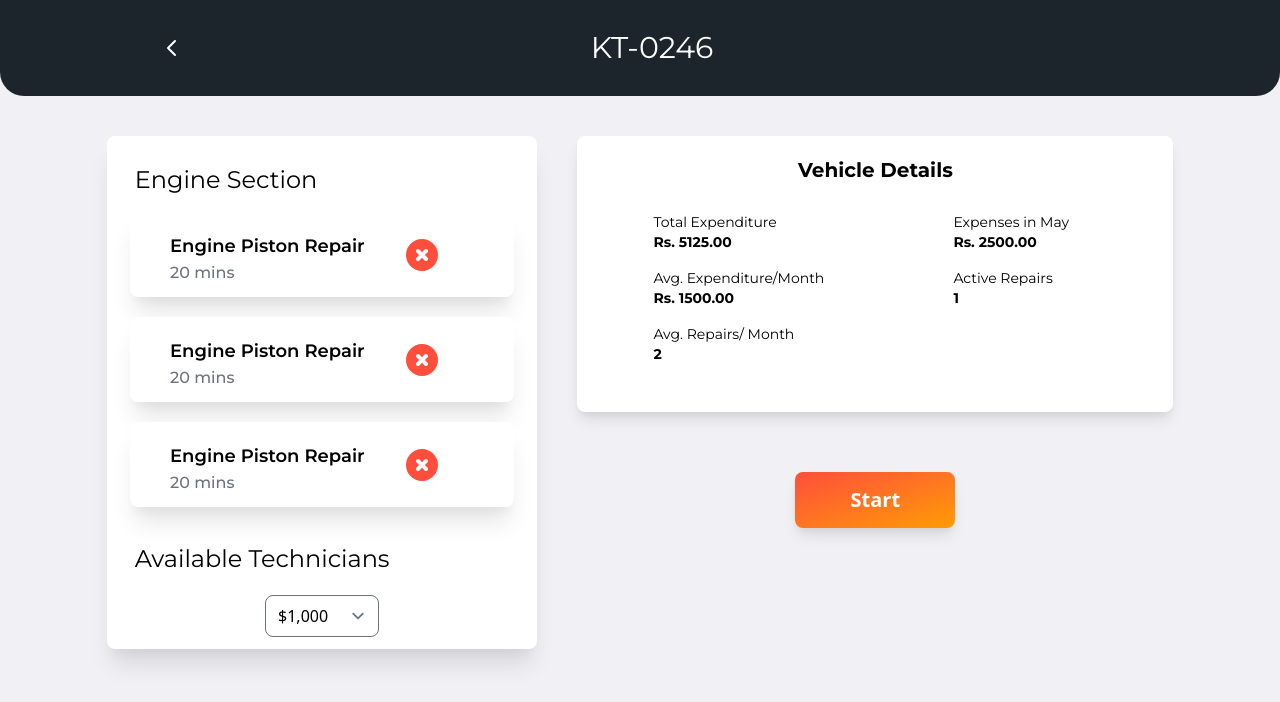
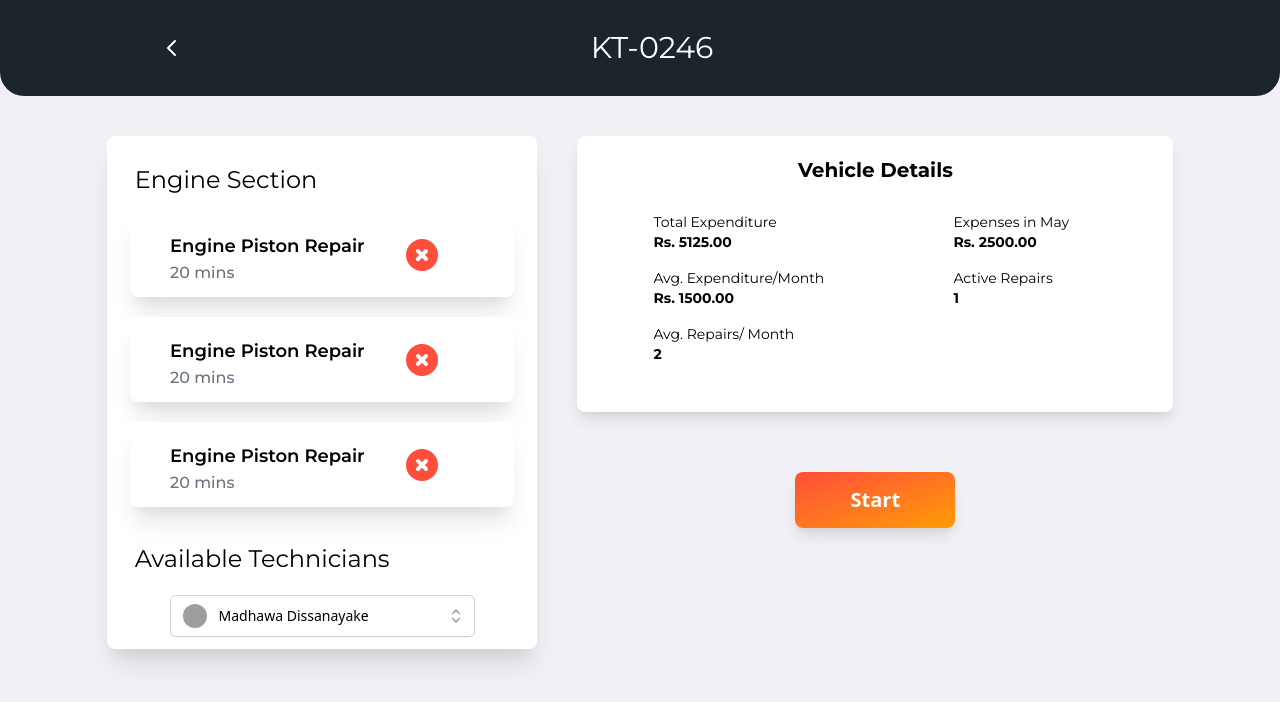
Before and after one commit to dumidu1998/autoaid-front, a React (Create React App) app: page /technician/summary in a window 1280 px wide. Shown: the top 702 px of the page. Built offline with nearby package versions, Linux system fonts and the light colour scheme; grey boxes are pictures that could not be loaded.

Commit message:
new drop down added

```diff
--- a/package.json
+++ b/package.json
@@ -4,6 +4,7 @@
   "private": true,
   "dependencies": {
     "@craco/craco": "^6.1.2",
+    "@headlessui/react": "^1.3.0",
     "@tailwindcss/forms": "^0.3.3",
     "@testing-library/jest-dom": "^5.11.4",
     "@testing-library/react": "^11.1.0",
--- a/src/components/Moleculars/technician/TechniciansDropDown.js
+++ b/src/components/Moleculars/technician/TechniciansDropDown.js
@@ -1,14 +1,115 @@
-import React from 'react'
+/* This example requires Tailwind CSS v2.0+ */
+import { Fragment, useState } from 'react'
+import { Listbox, Transition } from '@headlessui/react'
+// import { CheckIcon, SelectorIcon } from '@heroicons/react/solid'
+
+const people = [
+    {
+        id: 1,
+        name: 'Hasantha Lakshan',
+        avatar:
+            'https://images.unsplash.com/photo-1491528323818-fdd1faba62cc?ixlib=rb-1.2.1&ixid=eyJhcHBfaWQiOjEyMDd9&auto=format&fit=facearea&facepad=2&w=256&h=256&q=80',
+    },
+    {
+        id: 2,
+        name: 'Amod Lakshan',
+        avatar:
+            'https://images.unsplash.com/photo-1550525811-e5869dd03032?ixlib=rb-1.2.1&auto=format&fit=facearea&facepad=2&w=256&h=256&q=80',
+    },
+    {
+        id: 3,
+        name: 'Dumidu Kasun',
+        avatar:
+            'https://images.unsplash.com/photo-1500648767791-00dcc994a43e?ixlib=rb-1.2.1&ixid=eyJhcHBfaWQiOjEyMDd9&auto=format&fit=facearea&facepad=2.25&w=256&h=256&q=80',
+    },
+    {
+        id: 4,
+        name: 'Madhawa Dissanayake',
+        avatar:
+            'https://images.unsplash.com/photo-1472099645785-5658abf4ff4e?ixlib=rb-1.2.1&ixid=eyJhcHBfaWQiOjEyMDd9&auto=format&fit=facearea&facepad=2&w=256&h=256&q=80',
+    },
+]
+
+function classNames(...classes) {
+    return classes.filter(Boolean).join(' ')
+}
 
 export default function TechniciansDropDown() {
+    const [selected, setSelected] = useState(people[3])
+
     return (
-        <div>
-            <select class="form-select mt-1 block w-full rounded-lg">
-                <option>$1,000</option>
-                <option>$5,000</option>
-                <option>$10,000</option>
-                <option>$25,000</option>
-            </select>
-        </div>
+        <Listbox value={selected} onChange={setSelected}>
+            {({ open }) => (
+                <>
+                    <div className="mt-1 relative w-3/4">
+                        <Listbox.Button className="relative w-full bg-white border border-gray-300 rounded-md shadow-sm pl-3 pr-10 py-2 text-left cursor-default focus:outline-none focus:ring-1 focus:ring-indigo-500 focus:border-indigo-500 sm:text-sm">
+                            <span className="flex items-center">
+                                <img src={selected.avatar} alt="" className="flex-shrink-0 h-6 w-6 rounded-full" />
+                                <span className="ml-3 block truncate">{selected.name}</span>
+                            </span>
+                            <span className="ml-3 absolute inset-y-0 right-0 flex items-center pr-2 pointer-events-none">
+                                {/* <SelectorIcon className="h-5 w-5 text-gray-400" aria-hidden="true" /> */}
+                                <svg xmlns="http://www.w3.org/2000/svg" class="h-5 w-5 text-gray-400" fill="none" viewBox="0 0 24 24" stroke="currentColor">
+                                    <path stroke-linecap="round" stroke-linejoin="round" stroke-width="2" d="M8 9l4-4 4 4m0 6l-4 4-4-4" />
+                                </svg>
+                            </span>
+                        </Listbox.Button>
+
+                        <Transition
+                            show={open}
+                            as={Fragment}
+                            leave="transition ease-in duration-100"
+                            leaveFrom="opacity-100"
+                            leaveTo="opacity-0"
+                        >
+                            <Listbox.Options
+                                static
+                                className="absolute z-10 mt-1 w-full bg-white shadow-lg max-h-56 rounded-md py-1 text-base ring-1 ring-black ring-opacity-5 overflow-auto focus:outline-none sm:text-sm"
+                            >
+                                {people.map((person) => (
+                                    <Listbox.Option
+                                        key={person.id}
+                                        className={({ active }) =>
+                                            classNames(
+                                                active ? 'text-white bg-indigo-600' : 'text-gray-900',
+                                                'cursor-default select-none relative py-2 pl-3 pr-9'
+                                            )
+                                        }
+                                        value={person}
+                                    >
+                                        {({ selected, active }) => (
+                                            <>
+                                                <div className="flex items-center">
+                                                    <img src={person.avatar} alt="" className="flex-shrink-0 h-6 w-6 rounded-full" />
+                                                    <span
+                                                        className={classNames(selected ? 'font-semibold' : 'font-normal', 'ml-3 block truncate')}
+                                                    >
+                                                        {person.name}
+                                                    </span>
+                                                </div>
+
+                                                {selected ? (
+                                                    <span
+                                                        className={classNames(
+                                                            active ? 'text-white' : 'text-indigo-600',
+                                                            'absolute inset-y-0 right-0 flex items-center pr-4'
+                                                        )}
+                                                    >
+                                                        {/* <CheckIcon className="h-5 w-5" aria-hidden="true" /> */}
+                                                        <svg xmlns="http://www.w3.org/2000/svg" class="h-5 w-5" fill="none" viewBox="0 0 24 24" stroke="currentColor">
+                                                            <path stroke-linecap="round" stroke-linejoin="round" stroke-width="2" d="M5 13l4 4L19 7" />
+                                                        </svg>
+                                                    </span>
+                                                ) : null}
+                                            </>
+                                        )}
+                                    </Listbox.Option>
+                                ))}
+                            </Listbox.Options>
+                        </Transition>
+                    </div>
+                </>
+            )}
+        </Listbox>
     )
 }
```
Also changed, not shown: 1 other file (tests, documents, lock files or other folders).
